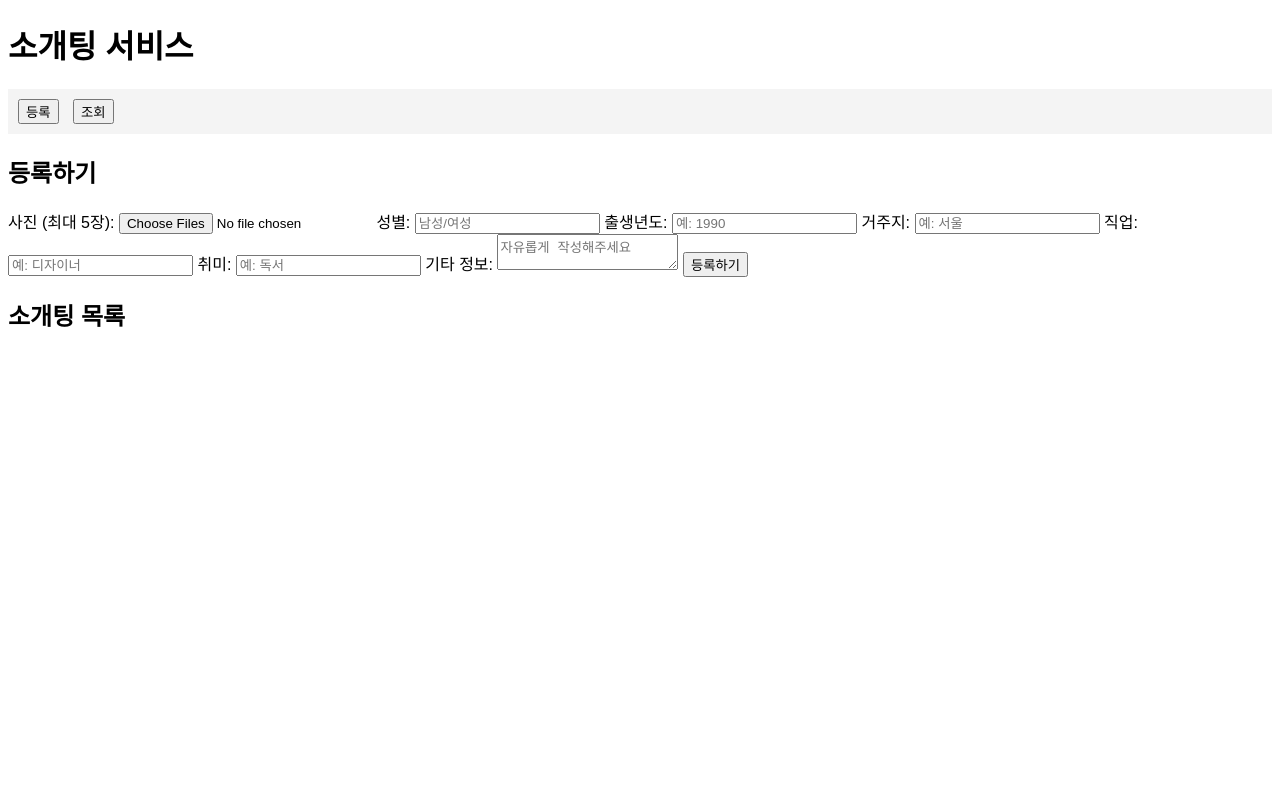
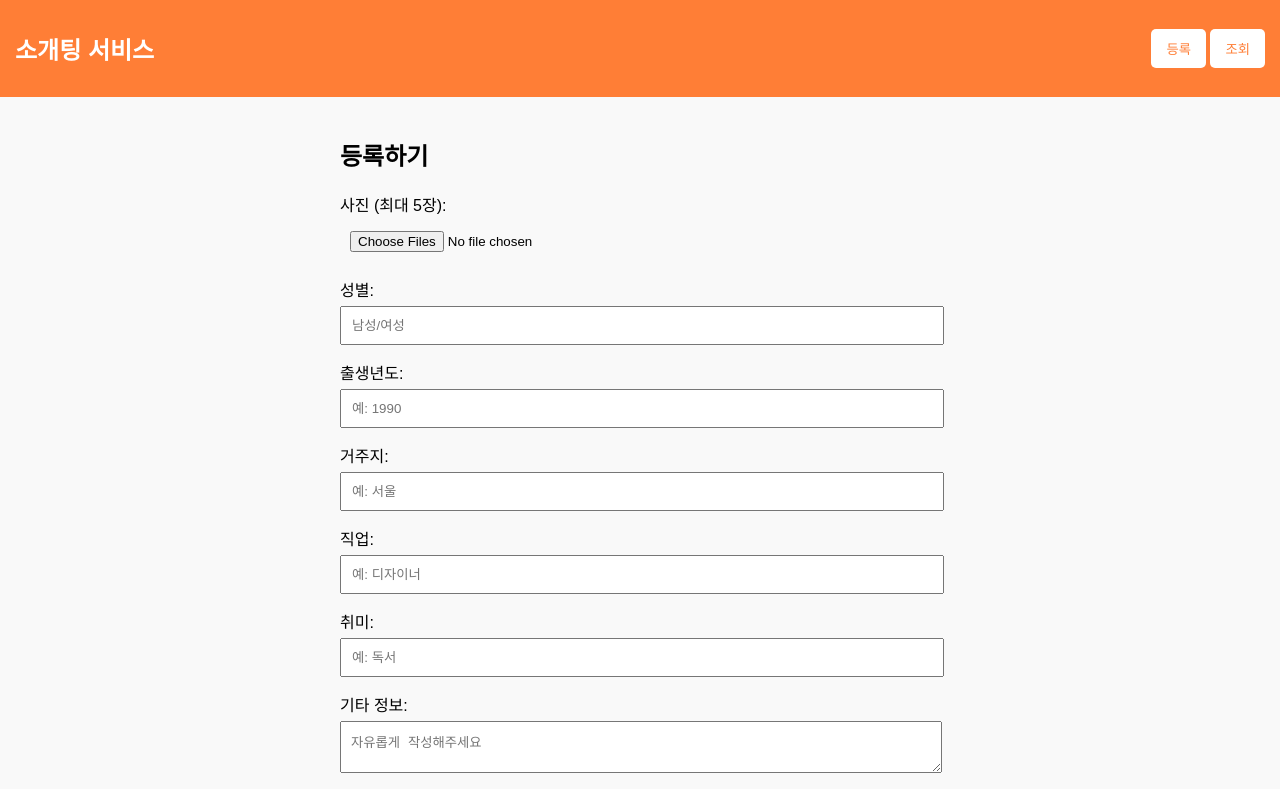
Before and after one commit to ces200/dating-app-front, a plain HTML site: page dating-app-frontend/index.html in a window 1280 px wide. Shown: the top 789 px of the page. Drawn offline with Linux system fonts and the light colour scheme; no server answers.

Commit message:
Update style.css

```diff
--- a/dating-app-frontend/style.css
+++ b/dating-app-frontend/style.css
@@ -1,10 +1,87 @@
+/* 기본 스타일 */
 body {
-    font-family: Arial, sans-serif;
+    margin: 0;
+    font-family: 'Arial', sans-serif;
+    background-color: #f9f9f9;
   }
-  nav {
-    background-color: #f4f4f4;
+
+  /* 상단 네비게이션 바 */
+  .navbar {
+    display: flex;
+    justify-content: space-between;
+    align-items: center;
+    padding: 15px;
+    background-color: #ff7e36; /* 당근마켓 색상 */
+    color: white;
+  }
+
+  .logo {
+    font-size: 1.5rem;
+  }
+
+  .nav-btn {
+    background-color: white;
+    color: #ff7e36;
+    border: none;
+    border-radius: 5px;
+    padding: 10px 15px;
+    cursor: pointer;
+  }
+
+  .nav-btn:hover {
+    background-color: #ffe3d3; /* 버튼 호버 색상 */
+  }
+
+  /* 페이지 컨테이너 */
+  .page {
+    padding: 20px;
+  }
+
+  .container {
+    max-width: 600px;
+    margin: auto;
+  }
+
+  /* 폼 스타일 */
+  .form label {
+    display: block;
+    margin-bottom: 5px;
+  }
+
+  .form input,
+  .form textarea {
+    width: calc(100% - 20px);
+    padding: 10px;
+    margin-bottom: 15px;
+  }
+
+  .submit-btn {
+    background-color: #ff7e36;
+    color: white;
+    border: none;
+    border-radius: 5px;
     padding: 10px;
   }
-  button {
-    margin-right: 10px;
+
+  .submit-btn:hover {
+    background-color: #e66b2c; /* 버튼 호버 색상 */
   }
+
+  /* 조회 페이지 스타일 */
+  .user-list {
+    display: flex;
+    flex-wrap: wrap;
+  }
+
+  .user-card {
+    width: calc(50% - 10px);
+    margin-bottom: 20px;
+  }
+
+  .user-card img {
+    width: calc(100%);
+  }
+
+  .user-card p {
+   margin-top :0.
+  }
```
